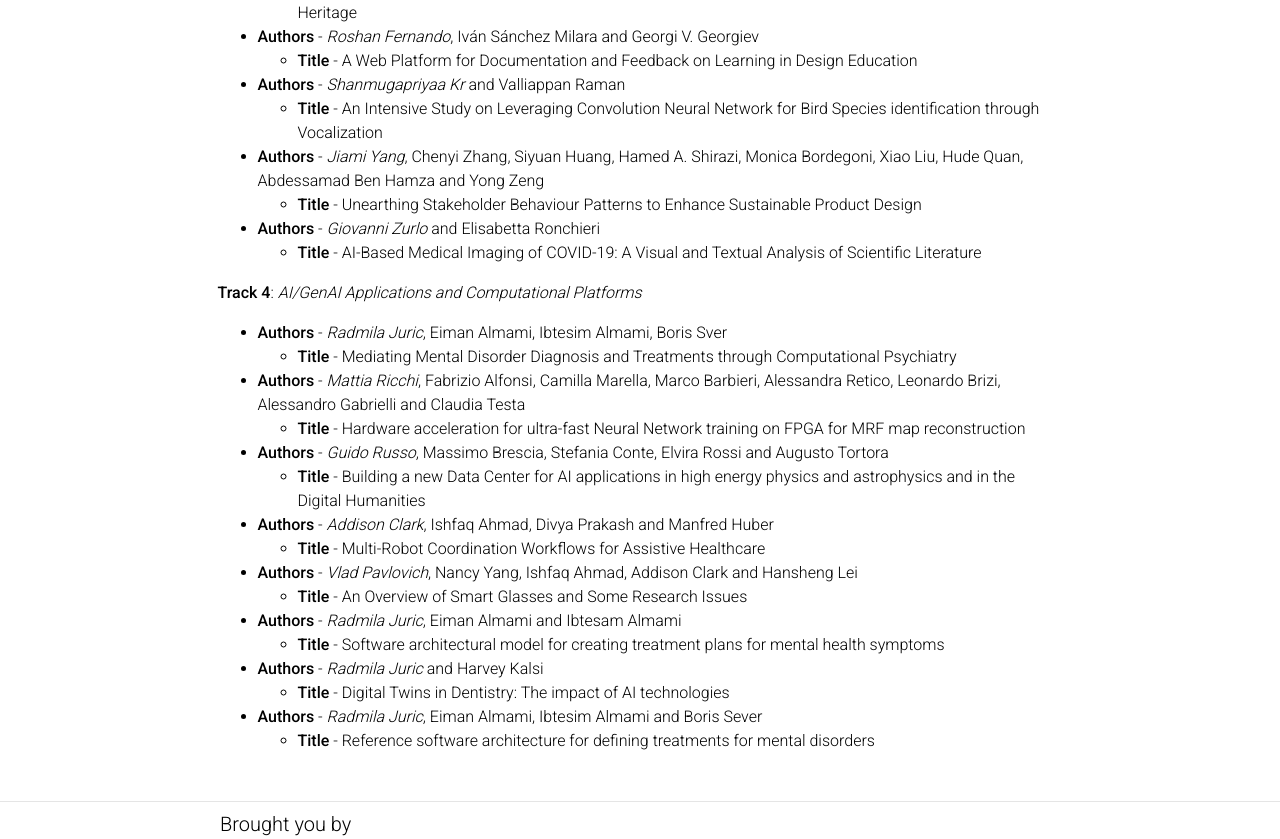
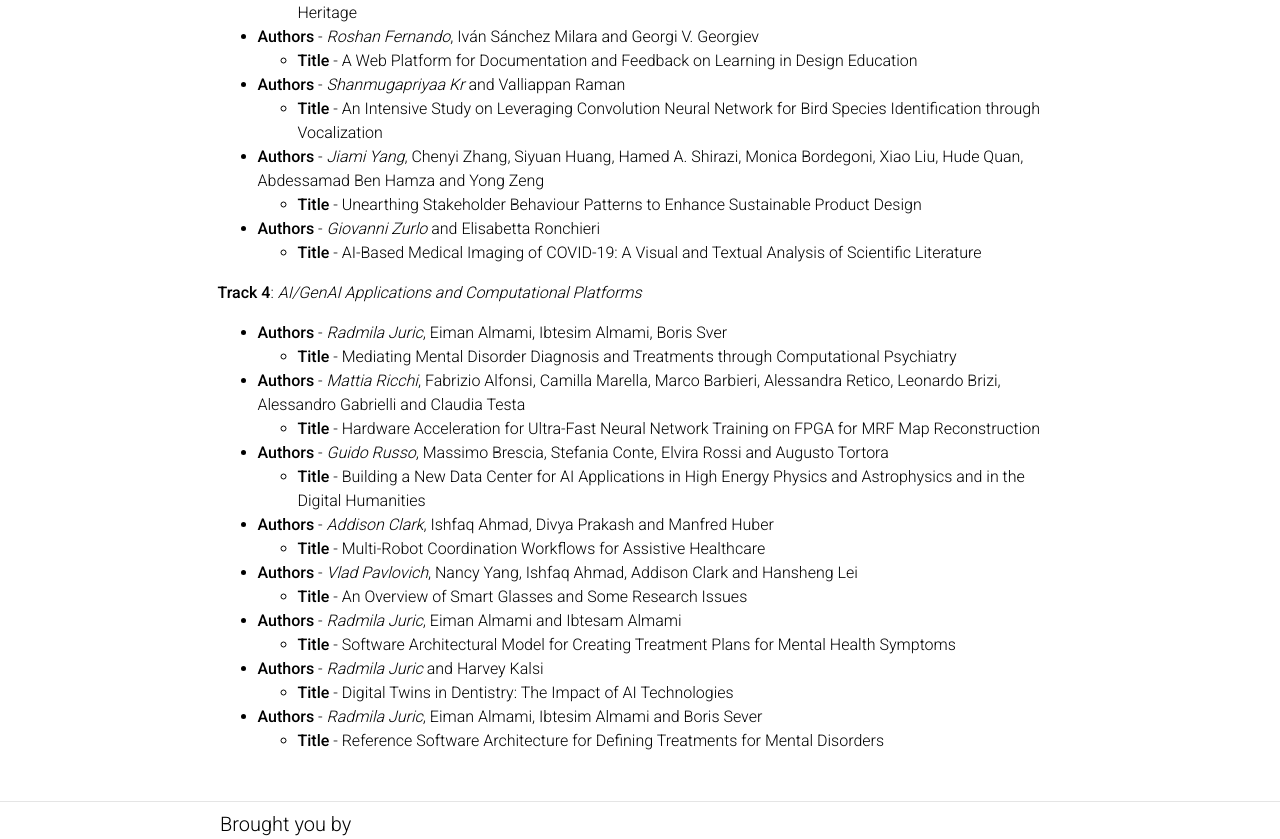
Before and after one commit to GenAI4DPS/advances-challenges, a Jekyll site: the page built from _pages/accepted-papers.md, in a window 1280 px wide and 1400 px high, scrolled down 957 px. Shown: the part 384-1223 px from the top of the window. Built offline with Jekyll 4.4.1, drawn with Linux system fonts in a browser that asks for light colours; comment, search, counter and statistics services are not loaded; a style sheet for code colours, icons or effects is not loaded; some of the changed text lies outside the part shown.

```diff
--- a/_pages/accepted-papers.md
+++ b/_pages/accepted-papers.md
@@ -34,7 +34,7 @@ nav_order: 5
    - **Title** - Utilising Knowledge Graphs and Natural Language Generation to Enhance Chronic Disease Management through Personalised Recommendations
 
  - **Authors** - _Alberto Trashaj_, Matteo Barbetti, Elisabetta Ronchieri, Carmelo Pellegrino, Daniele Cesini, Carmen Giugliano, Daniele Lattanzion, Lucia Morganti, Alessandro Pascolini, Andrea Rendina and Aksieniia Shtimmerman
-   - **Title** - Advanced NLP solutions for enhancing the CNAF User Support
+   - **Title** - Advanced NLP Solutions for Enhancing the CNAF User Support
 
  - **Authors** - _Elizabeth Trader_, Adithi Jayaraman, Thuc Luong and Varadraj Gurupur
    - **Title** - LegalAI for Tracking of Diagnostic Discrepancy Data for Predictive Modeling
@@ -63,7 +63,7 @@ nav_order: 5
    - **Title** - A Web Platform for Documentation and Feedback on Learning in Design Education
 
  - **Authors** - _Shanmugapriyaa Kr_ and Valliappan Raman
-   - **Title** - An Intensive Study on Leveraging Convolution Neural Network for Bird Species identification through Vocalization
+   - **Title** - An Intensive Study on Leveraging Convolution Neural Network for Bird Species Identification through Vocalization
 
  - **Authors** - _Jiami Yang_, Chenyi Zhang, Siyuan Huang, Hamed A. Shirazi, Monica Bordegoni, Xiao Liu, Hude Quan, Abdessamad Ben Hamza and Yong Zeng
    - **Title** - Unearthing Stakeholder Behaviour Patterns to Enhance Sustainable Product Design
@@ -77,10 +77,10 @@ nav_order: 5
    - **Title** - Mediating Mental Disorder Diagnosis and Treatments through Computational Psychiatry
 
  - **Authors** - _Mattia Ricchi_, Fabrizio Alfonsi, Camilla Marella, Marco Barbieri, Alessandra Retico, Leonardo Brizi, Alessandro Gabrielli and Claudia Testa
-   - **Title** - Hardware acceleration for ultra-fast Neural Network training on FPGA for MRF map reconstruction
+   - **Title** - Hardware Acceleration for Ultra-Fast Neural Network Training on FPGA for MRF Map Reconstruction
 
  - **Authors** - _Guido Russo_, Massimo Brescia, Stefania Conte, Elvira Rossi and Augusto Tortora
-   - **Title** - Building a new Data Center for AI applications in high energy physics and astrophysics and in the Digital Humanities
+   - **Title** - Building a New Data Center for AI Applications in High Energy Physics and Astrophysics and in the Digital Humanities
 
  - **Authors** - _Addison Clark_, Ishfaq Ahmad, Divya Prakash and Manfred Huber
    - **Title** - Multi-Robot Coordination Workflows for Assistive Healthcare
@@ -89,10 +89,10 @@ nav_order: 5
    - **Title** - An Overview of Smart Glasses and Some Research Issues
 
  - **Authors** - _Radmila Juric_, Eiman Almami and Ibtesam Almami
-   - **Title** - Software architectural model for creating treatment plans for mental health symptoms
+   - **Title** - Software Architectural Model for Creating Treatment Plans for Mental Health Symptoms
 
  - **Authors** - _Radmila Juric_ and Harvey Kalsi
-   - **Title** - Digital Twins in Dentistry: The impact of AI technologies
+   - **Title** - Digital Twins in Dentistry: The Impact of AI Technologies
 
  - **Authors** - _Radmila Juric_, Eiman Almami, Ibtesim Almami and Boris Sever
-   - **Title** - Reference software architecture for defining treatments for mental disorders
+   - **Title** - Reference Software Architecture for Defining Treatments for Mental Disorders
```
